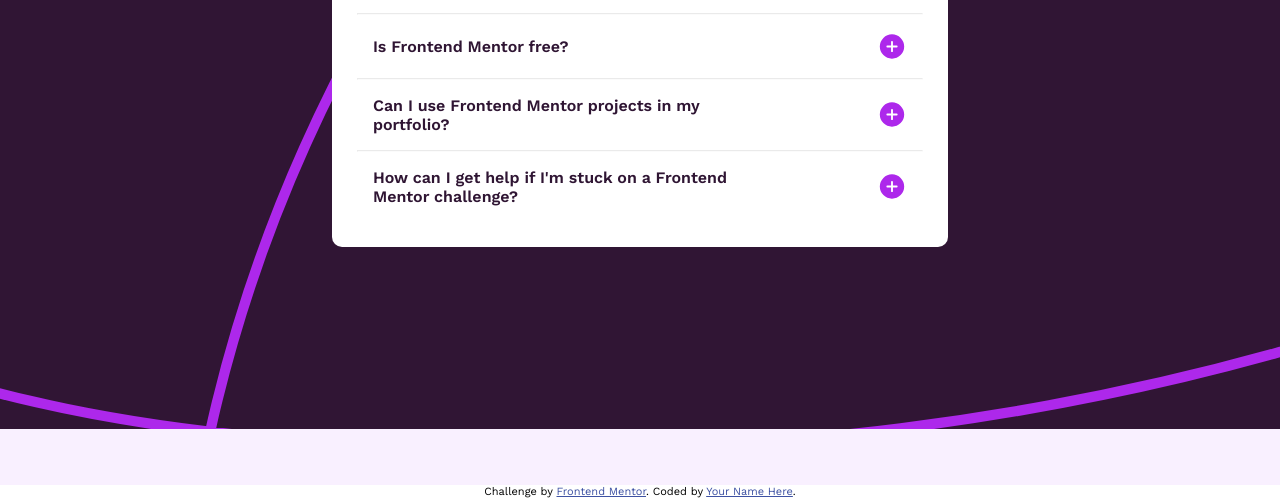
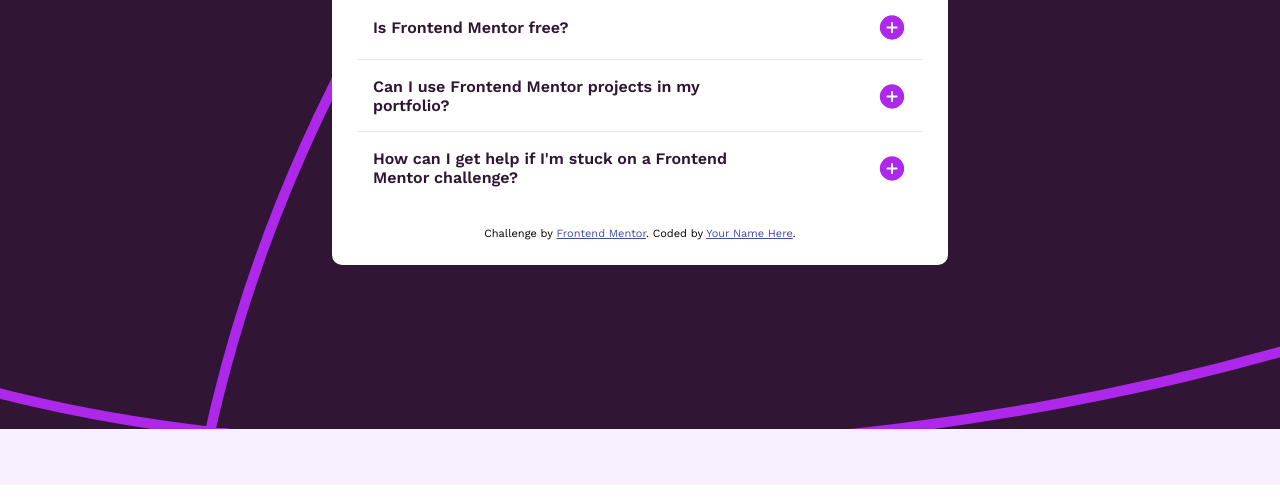
Before and after one commit to JoaoLonguinho/projeto-acordeon, a plain HTML site: page index.html in a window 1280 px wide. Shown: the part 363-861 px from the top of the page. Drawn offline with nearby package versions, Linux system fonts and the light colour scheme.

Commit message:
Ajuste créditos

```diff
--- a/index.html
+++ b/index.html
@@ -80,13 +80,14 @@
           channel where you can ask questions and seek support from other community members.
         </p>
       </ul>
+      <div class="attribution">
+        Challenge by <a href="https://www.frontendmentor.io?ref=challenge" target="_blank">Frontend Mentor</a>.
+        Coded by <a href="#">Your Name Here</a>.
+      </div>
     </section>
   </main>
 
-  <div class="attribution">
-    Challenge by <a href="https://www.frontendmentor.io?ref=challenge" target="_blank">Frontend Mentor</a>.
-    Coded by <a href="#">Your Name Here</a>.
-  </div>
+
   <script>
     let optO = document.getElementById('first-desc')
     let imgO = document.getElementById('img-one-plus')
--- a/styles/mobile-first.css
+++ b/styles/mobile-first.css
@@ -76,3 +76,6 @@ li:hover{
 .hideShow{
     display: none !important;
 }
+.attribution{
+    margin-top: 24px;
+}
```
